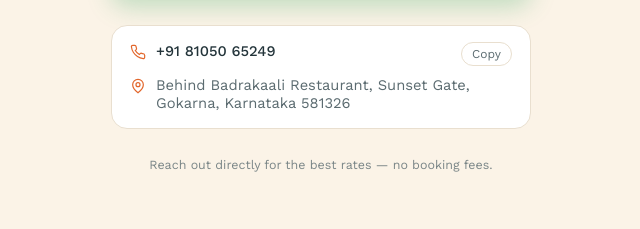
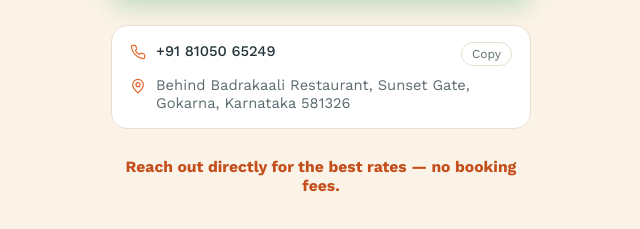
Before and after one commit to vilaneegokarna/vilanee-stay, a plain HTML site: page index.html in a window 1280 px wide. Shown: the part 557-786 px from the top of the page, without its empty margins (319-959 px from the left). Drawn offline with nearby package versions, Linux system fonts and the light colour scheme.

Commit message:
Make footer note bold and larger

```diff
--- a/index.html
+++ b/index.html
@@ -210,10 +210,11 @@ margin: 0;
   .copy-btn.copied { border-color: var(--whatsapp); color: var(--whatsapp); }
 
   footer {
-    text-align: center;
-    font-size: 0.78rem;
-    color: var(--ink-soft);
-    opacity: 0.8;
+  text-align: center;
+  font-size: 0.98rem;
+  font-weight: 700;
+  color: var(--coral-dark);
+  opacity: 1;
   }
 </style>
 </head>
```
